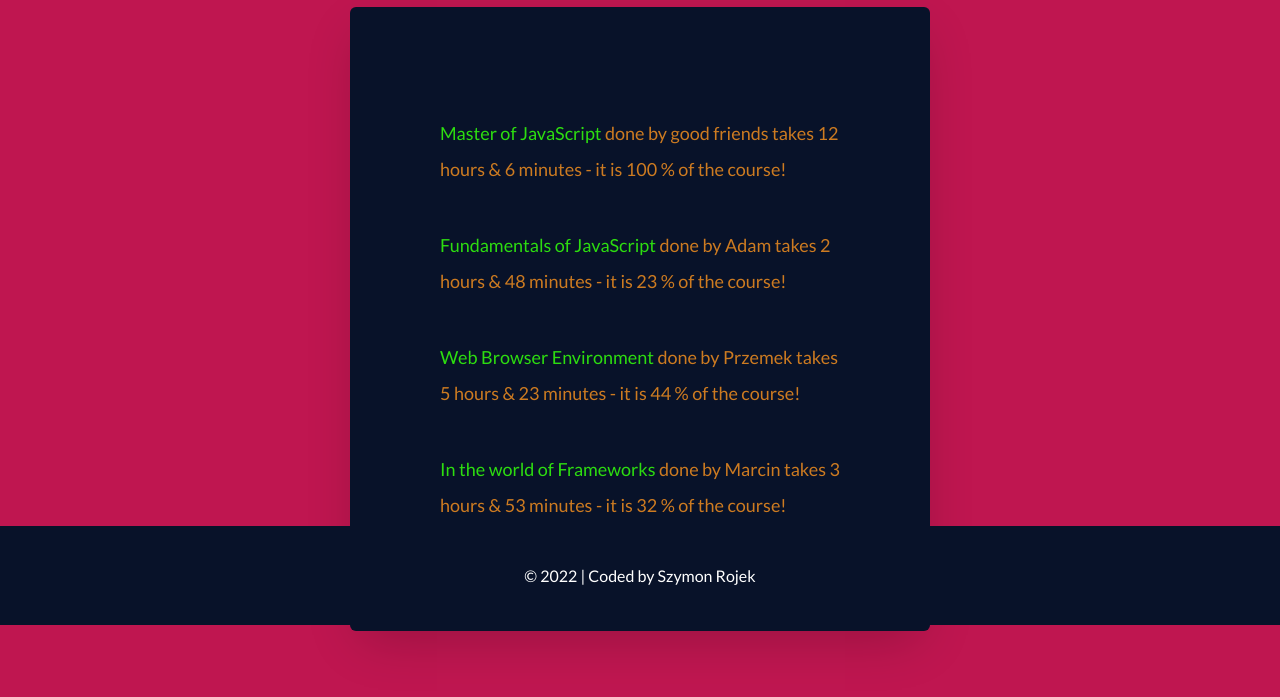
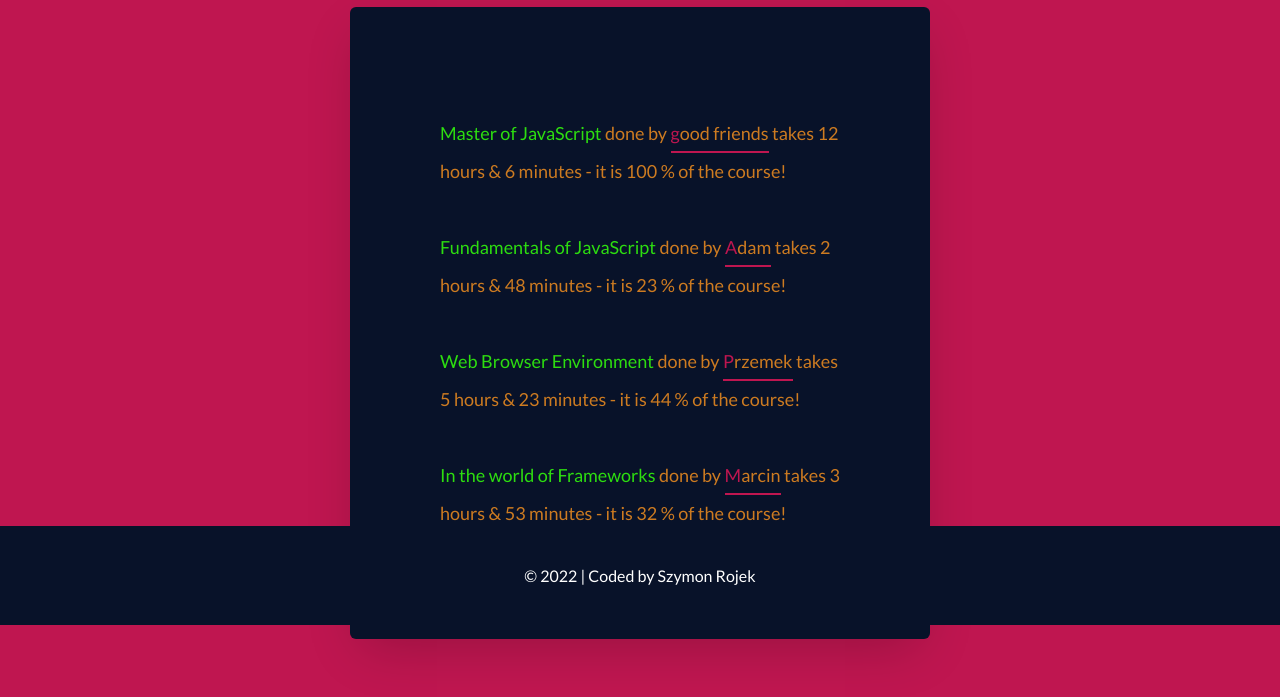
Before and after one commit to SzymonRojek/timeCourses-JS, a website built with Parcel: page src/index.html in a window 1280 px wide. Shown: the part 175-872 px from the top of the page. Built offline with nearby package versions, Linux system fonts and the light colour scheme.

Commit message:
add span to the tutor and scss styles

```diff
--- a/src/js/main.js
+++ b/src/js/main.js
@@ -51,7 +51,7 @@ import { modulesDetails } from "./modulesDetails";
       .map(
         (module) =>
           `<li class="list"><span class="list__title">${module.title}</span><span class="list__text">
-          done by ${module.tutor} takes ${module.hours} hours & ${module.minutes} minutes - it is ${module.percent} % of the course!</span>
+          done by <span class="list__tutor">${module.tutor}</span> takes ${module.hours} hours & ${module.minutes} minutes - it is ${module.percent} % of the course!</span>
       </li>`
       )
       .join("");
@@ -64,7 +64,7 @@ import { modulesDetails } from "./modulesDetails";
     getSecondsForModules(modulesDetails, lessons);
     getHoursAndMinutesModules(modulesDetails);
     getTotalAndPercentage(modulesDetails, lessons);
-
+    console.log("a");
     renderText(modulesDetails);
   };
 
--- a/src/scss/list.scss
+++ b/src/scss/list.scss
@@ -12,4 +12,13 @@
   &__text {
     color: $orange;
   }
+
+  &__tutor {
+    display: inline-block;
+    border-bottom: 2px solid $color-primary;
+
+    &::first-letter {
+      color: $color-primary;
+    }
+  }
 }
```
